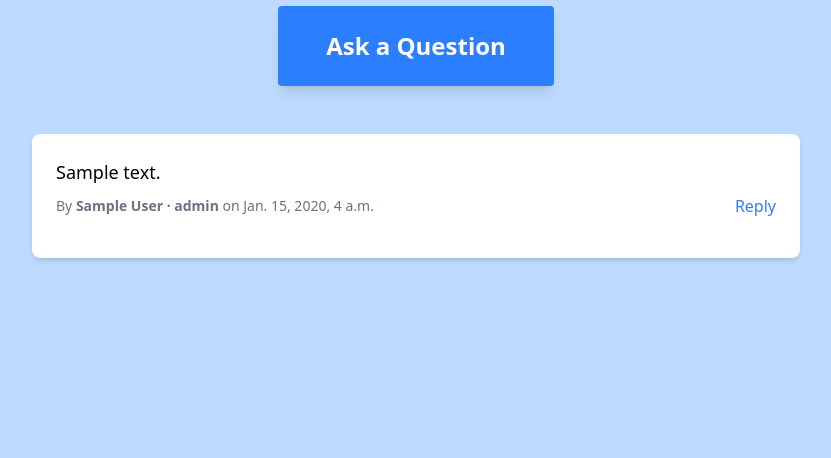
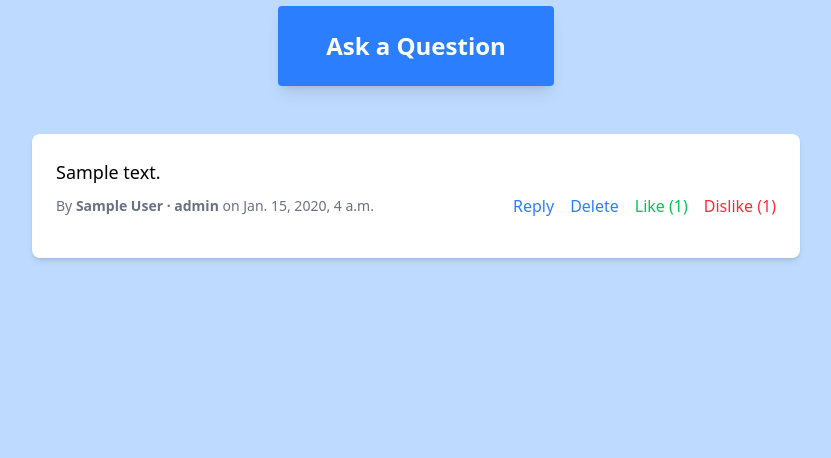
Before and after one commit to Galacticica/God-Talk-2.0, a Django app: page / in a window 1280 px wide. Shown: the part 206-664 px from the top of the page, without its empty margins (224-1055 px from the left). Run offline with Django 5.2, Linux system fonts and the light colour scheme; a user stored in the database is signed in; tables that the repository leaves empty hold one stand-in row (values such as "Sample post"); some libraries are stand-ins or nearby versions.

Commit message:
added like and dislike counter

```diff
--- a/questions/models.py
+++ b/questions/models.py
@@ -6,15 +6,19 @@ class Message(models.Model):
     author = models.ForeignKey(User, on_delete=models.CASCADE)
     timestamp = models.DateTimeField(auto_now_add=True)
     parent = models.ForeignKey('self', null=True, blank=True, related_name='replies', on_delete=models.CASCADE)
-
+    likes = models.IntegerField(default=0)
+    dislikes = models.IntegerField(default=0)
 
     def __str__(self):
         return f"{self.author} - {self.timestamp}"
+
     class Meta:
         ordering = ['-timestamp']
         verbose_name = 'Message'
         verbose_name_plural = 'Messages'
+
     def get_replies(self):
         return self.replies.all()
+
     def get_parent(self):
         return self.parent
--- a/questions/urls.py
+++ b/questions/urls.py
@@ -5,4 +5,7 @@ urlpatterns = [
     path("", views.HomeView.as_view(), name="home_page"),
     path('ask/', views.ask_question_view, name='ask_question_page'),
     path('ask/<int:parent_id>/', views.ask_question_view, name='ask_question_page'),
+    path('delete/<int:message_id>/', views.delete_message, name='delete_message'),
+    path('like/<int:message_id>/', views.like_message, name='like_message'),
+    path('dislike/<int:message_id>/', views.dislike_message, name='dislike_message'),
 ]
--- a/questions/views.py
+++ b/questions/views.py
@@ -1,8 +1,8 @@
 from django.contrib.auth.mixins import LoginRequiredMixin
-from django.http import HttpResponse
+from django.http import HttpResponse, JsonResponse
 from django.template import loader
 from django.db.models import Q
-from django.shortcuts import render, redirect
+from django.shortcuts import render, redirect, get_object_or_404
 from django.views import View
 from .forms import AskQuestionForm
 from .models import Message
@@ -38,3 +38,26 @@ def ask_question_view(request, parent_id=None):
     else:
         form = AskQuestionForm()
     return render(request, 'questions/ask_question.html', {'form': form})
+
+
+@login_required(login_url="/account/login/")
+def delete_message(request, message_id):
+    message = get_object_or_404(Message, id=message_id, author=request.user)
+    message.delete()
+    return redirect('/')
+
+
+@login_required(login_url="/account/login/")
+def like_message(request, message_id):
+    message = get_object_or_404(Message, id=message_id)
+    message.likes += 1
+    message.save()
+    return JsonResponse({'likes': message.likes, 'dislikes': message.dislikes})
+
+
+@login_required(login_url="/account/login/")
+def dislike_message(request, message_id):
+    message = get_object_or_404(Message, id=message_id)
+    message.dislikes += 1
+    message.save()
+    return JsonResponse({'likes': message.likes, 'dislikes': message.dislikes})
--- a/templates/questions/home.html
+++ b/templates/questions/home.html
@@ -20,10 +20,22 @@
                         <p class="text-sm text-gray-500">
                             By <span class="font-semibold">{{ message.author }} {% if message.author.role %} · {{ message.author.role }} {% endif %}</span> on {{ message.timestamp }}
                         </p>
-                        <a href="{% url 'ask_question_page' message.id %}"
-                           class="text-blue-500 hover:underline">
+                        <div class="flex items-center space-x-4">
+                            <a href="{% url 'ask_question_page' message.id %}" class="text-blue-500 hover:underline">
                                 Reply
                             </a>
+                            {% if message.author.id == user.id %}
+                                <a href="{% url 'delete_message' message.id %}" class="text-blue-500 hover:underline">
+                                    Delete
+                                </a>
+                            {% endif %}
+                            <button onclick="likeMessage({{ message.id }})" class="text-green-500 hover:underline">
+                                Like ({{ message.likes }})
+                            </button>
+                            <button onclick="dislikeMessage({{ message.id }})" class="text-red-500 hover:underline">
+                                Dislike ({{ message.dislikes }})
+                            </button>
+                        </div>
                     </div>
                     {% if message.replies.all %}
                         <button class="mt-4 text-blue-500 hover:underline" onclick="toggleReplies('replies-{{ message.id }}')">
@@ -39,10 +51,18 @@
                                         <p class="text-sm text-gray-500">
                                             By <span class="font-semibold">{{ reply.author }} {% if reply.author.role %} · {{ reply.author.role }} {% endif %}</span> on {{ reply.timestamp }}
                                         </p>
+                                        <div class="flex items-center space-x-2">
                                             <a href="{% url 'ask_question_page' reply.id %}"
                                                class="text-blue-500 hover:underline">
                                                 Reply
                                             </a>
+                                            {% if reply.author.id == user.id %}
+                                                <a href="{% url 'delete_message' reply.id %}"
+                                                   class="text-blue-500 hover:underline">
+                                                    Delete
+                                                </a>
+                                            {% endif %}
+                                        </div>
                                     </div>
                                     {% if reply.replies.all %}
                                         <button class="mt-4 text-blue-500 hover:underline" onclick="toggleReplies('replies-{{ reply.id }}')">
@@ -77,5 +97,35 @@
             console.error(`Replies container with id "${id}" not found.`);
         }
     }
+
+    function likeMessage(messageId) {
+        fetch(`/like/${messageId}/`, {
+            method: 'POST',
+            headers: {
+                'X-CSRFToken': '{{ csrf_token }}',
+                'Content-Type': 'application/json',
+            },
+        })
+        .then(response => response.json())
+        .then(data => {
+            const likeButton = document.querySelector(`button[onclick="likeMessage(${messageId})"]`);
+            likeButton.textContent = `Like (${data.likes})`;
+        });
+    }
+
+    function dislikeMessage(messageId) {
+        fetch(`/dislike/${messageId}/`, {
+            method: 'POST',
+            headers: {
+                'X-CSRFToken': '{{ csrf_token }}',
+                'Content-Type': 'application/json',
+            },
+        })
+        .then(response => response.json())
+        .then(data => {
+            const dislikeButton = document.querySelector(`button[onclick="dislikeMessage(${messageId})"]`);
+            dislikeButton.textContent = `Dislike (${data.dislikes})`;
+        });
+    }
 </script>
 {% endblock %}
```
Also changed, not shown: templates/questions/replies.html (+17 -5 lines), questions/migrations/0002_message_likes.py (added), questions/migrations/0003_message_dislikes.py (added). Lines whose indentation alone changed are shown as unchanged.
